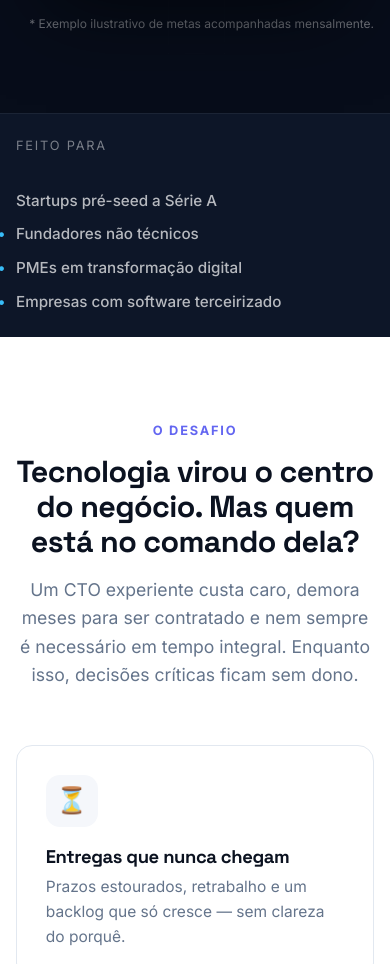
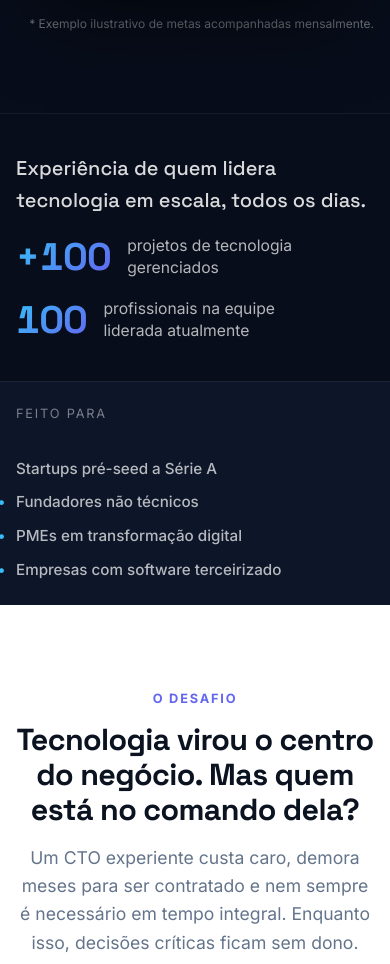
Before and after one commit to leoalbu/cadastro-de-produtos, a plain HTML site: page site/index.html in a window 390 px wide. Shown: the part 1347-2311 px from the top of the page. Drawn offline with Linux system fonts and the light colour scheme.

Commit message:
Adiciona faixa de experiência: +100 projetos e equipe de 100 pessoas
Co-Authored-By: Claude Opus 5.5 <noreply@anthropic.com>
Claude-Session: https://claude.ai/code/session_01AMcQsWT4H61Y7JZ9TzXXMh

```diff
--- a/site/index.html
+++ b/site/index.html
@@ -86,6 +86,15 @@
           </div>
           <p class="hero__note">* Exemplo ilustrativo de metas acompanhadas mensalmente.</p>
         </div>
+      </div>
+    </section>
+
+    <!-- ====== CREDENTIALS ====== -->
+    <section class="cred" aria-label="Experiência">
+      <div class="container cred__inner">
+        <p class="cred__intro">Experiência de quem lidera tecnologia em escala, todos os dias.</p>
+        <div class="cred__item"><span class="cred__num">+100</span><span class="cred__label">projetos de tecnologia gerenciados</span></div>
+        <div class="cred__item"><span class="cred__num">100</span><span class="cred__label">profissionais na equipe liderada atualmente</span></div>
       </div>
     </section>
 
@@ -194,7 +203,7 @@
         <div class="why__copy reveal">
           <span class="kicker">Por que CTO as a Service</span>
           <h2>Experiência de nível executivo, com a flexibilidade que você precisa.</h2>
-          <p>Você tem acesso a um líder técnico sênior que já enfrentou os mesmos desafios — e sabe o que funciona — pagando apenas pelas horas e pelo escopo que fazem sentido para o seu momento.</p>
+          <p>Mais de 100 projetos gerenciados e uma equipe de 100 pessoas liderada hoje. Você tem acesso a essa experiência, de quem já enfrentou os mesmos desafios e sabe o que funciona, pagando apenas pelas horas e pelo escopo que fazem sentido para o seu momento.</p>
           <a href="#contato" class="btn btn--primary">Falar com um especialista</a>
         </div>
         <div class="compare reveal" role="table" aria-label="Comparativo">
--- a/site/styles.css
+++ b/site/styles.css
@@ -249,6 +249,23 @@ details p { color: var(--muted); padding-bottom: 1.3rem; }
 .form__status.ok { color: #059669; } .form__status.err { color: #dc2626; }
 .form__legal { font-size: .78rem; color: var(--muted); text-align: center; }
 
+/* Credentials */
+.cred { background: var(--dark); color: #fff; border-top: 1px solid rgba(255,255,255,.06); }
+.cred__inner { display: grid; grid-template-columns: 1.2fr 1fr 1fr; gap: 2rem; align-items: center; padding: 2.4rem 0; }
+.cred__intro { font-family: var(--display); font-size: 1.25rem; font-weight: 500; color: rgba(255,255,255,.85); text-wrap: balance; max-width: 22ch; }
+.cred__item { display: flex; align-items: center; gap: 1rem; padding-left: 2rem; border-left: 1px solid rgba(255,255,255,.1); }
+.cred__num { font-family: var(--display); font-size: clamp(2.4rem, 4vw, 3.2rem); font-weight: 700; line-height: 1; background: var(--grad); -webkit-background-clip: text; background-clip: text; color: transparent; font-variant-numeric: tabular-nums; }
+.cred__label { color: rgba(255,255,255,.7); font-size: .98rem; line-height: 1.4; max-width: 20ch; }
+@media (max-width: 900px) {
+  .cred__inner { grid-template-columns: 1fr 1fr; }
+  .cred__intro { grid-column: 1 / -1; max-width: none; }
+  .cred__item:first-of-type { padding-left: 0; border-left: 0; }
+}
+@media (max-width: 520px) {
+  .cred__inner { grid-template-columns: 1fr; gap: 1.2rem; }
+  .cred__item { padding-left: 0; border-left: 0; }
+}
+
 /* Footer */
 .footer { background: #050a14; color: rgba(255,255,255,.55); padding: 2.2rem 0; font-size: .9rem; }
 .footer__inner { display: flex; align-items: center; gap: 1.5rem; flex-wrap: wrap; }
```
